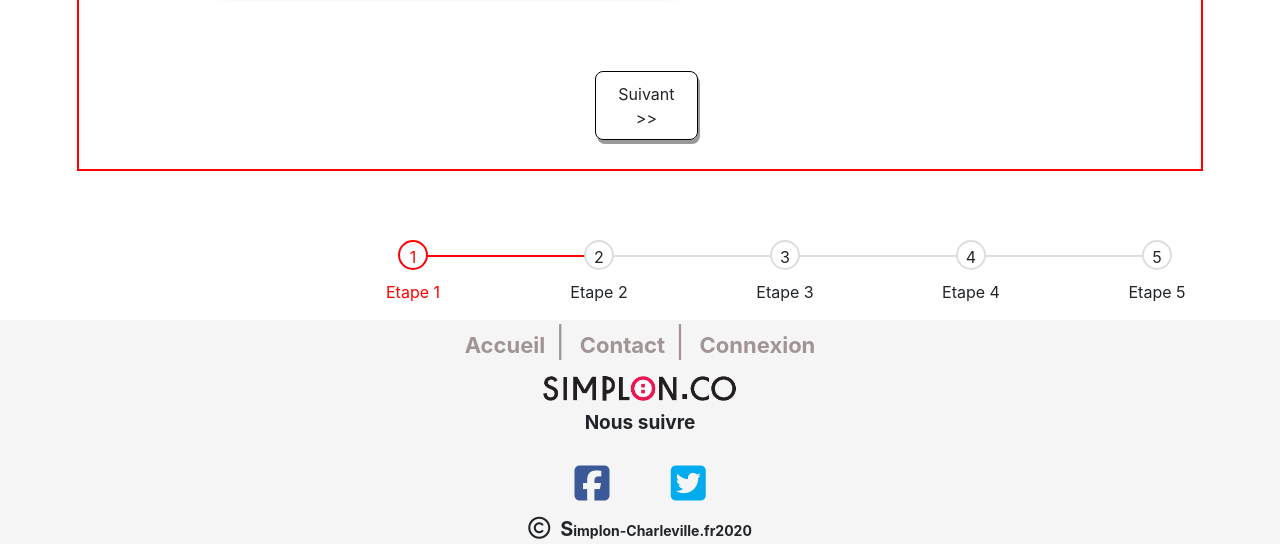
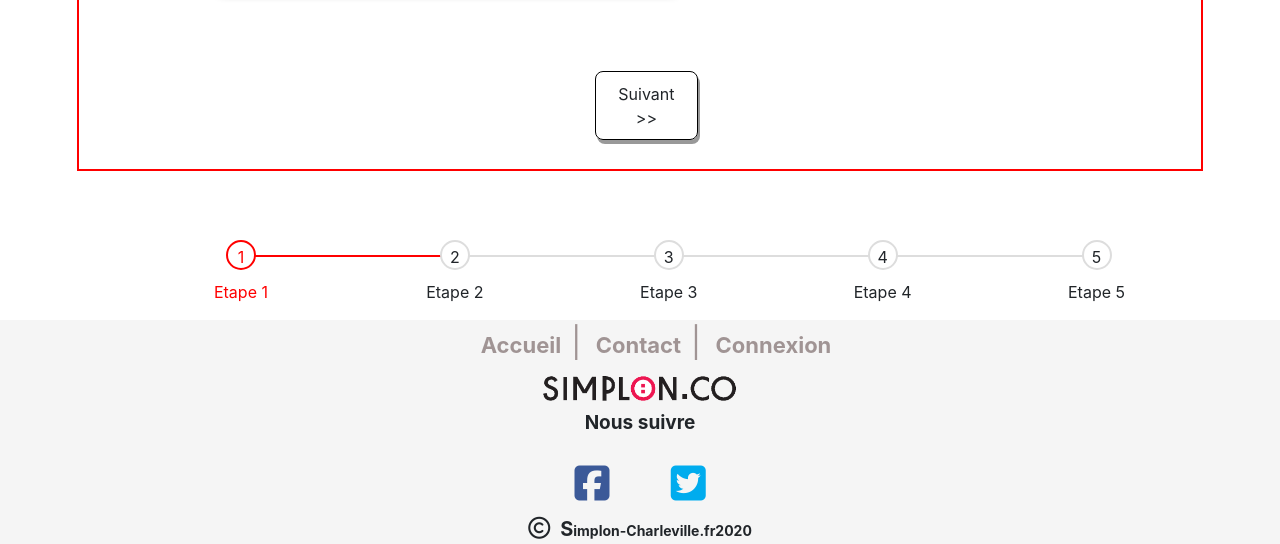
Before and after one commit to Mat08251/Projet-inscription-simplon, a PHP site: page /php/page1-formulaire.php in a window 1280 px wide; the page is wider, and only the part inside the window is pictured. Shown: the part 2167-2711 px from the top of that part. Run offline with PHP 8.4, Linux system fonts and the light colour scheme; some libraries are stand-ins or nearby versions.

Commit message:
site responsive stable

```diff
--- a/css/footer.css
+++ b/css/footer.css
@@ -8,12 +8,19 @@ body {
     background-color: #f5f5f5!important;
 }
 
+.liens {
+    margin-left: 16px;
+    margin-right: auto;
+}
+
 
 .liens a {
     font-weight: bold;
     font-size: 22px;
     color: #A09494;
     margin-bottom: 0px!important;
+    margin-left: auto!important;
+    margin-right: auto!important;
 }
 
 .liens a:hover{
--- a/css/style-fin-inscription.css
+++ b/css/style-fin-inscription.css
@@ -58,6 +58,7 @@ h2.message_fin
     text-decoration:underline;
 }
 
+
 @media screen and (min-width: 200px) and (max-width:1000px)
 {
     .cadre1
@@ -96,6 +97,8 @@ h2.message_fin
 .progressbar {
      counter-reset: step;
      display: flex;
+     margin-left: -186px;
+     margin-bottom: 190px;
 }
 .progressbar li {
     list-style-type: none;
--- a/css/style.css
+++ b/css/style.css
@@ -329,6 +329,7 @@ input:hover {
 .progressbar {
      counter-reset: step;
      display: flex;
+     margin-left: -186px;
 }
 .progressbar li {
     list-style-type: none;
--- a/css/stylepage2.css
+++ b/css/stylepage2.css
@@ -150,6 +150,7 @@ hr
 .progressbar {
      counter-reset: step;
      display: flex;
+     margin-left: -90px;
 }
 .progressbar li {
     list-style-type: none;
--- a/css/stylepage3.css
+++ b/css/stylepage3.css
@@ -151,6 +151,7 @@ hr
 .progressbar {
      counter-reset: step;
      display: flex;
+     margin-left: -186px;
 }
 .progressbar li {
     list-style-type: none;
--- a/php/page1-formulaire.php
+++ b/php/page1-formulaire.php
@@ -21,8 +21,7 @@
 
 
     <div class="form_contact">
-        <form id="form_contact" method="post" action="mailto:schcrumble@yahoo.fr";
-            target="mailto schcrumble@yahoo.fr">
+        <form id="form_contact" method="post" action="";>
 
             <div class="div_container">
                 <div class="div_navbar"></div>
@@ -92,7 +91,7 @@
 
 
             </div>
-            <a href="../php/page2-formulaire.php" class="bouton-suivant align-items-center"><button type="submit" class="btn align-items-center">Suivant >></button></a>
+            <a href="page2-formulaire.php" class="bouton-suivant align-items-center"><button type="submit" class="btn align-items-center">Suivant >></button></a>
         </form>
     </div>
 
```
Also changed, not shown: css/stylepage4.css (+20 -8 lines), README.md.
